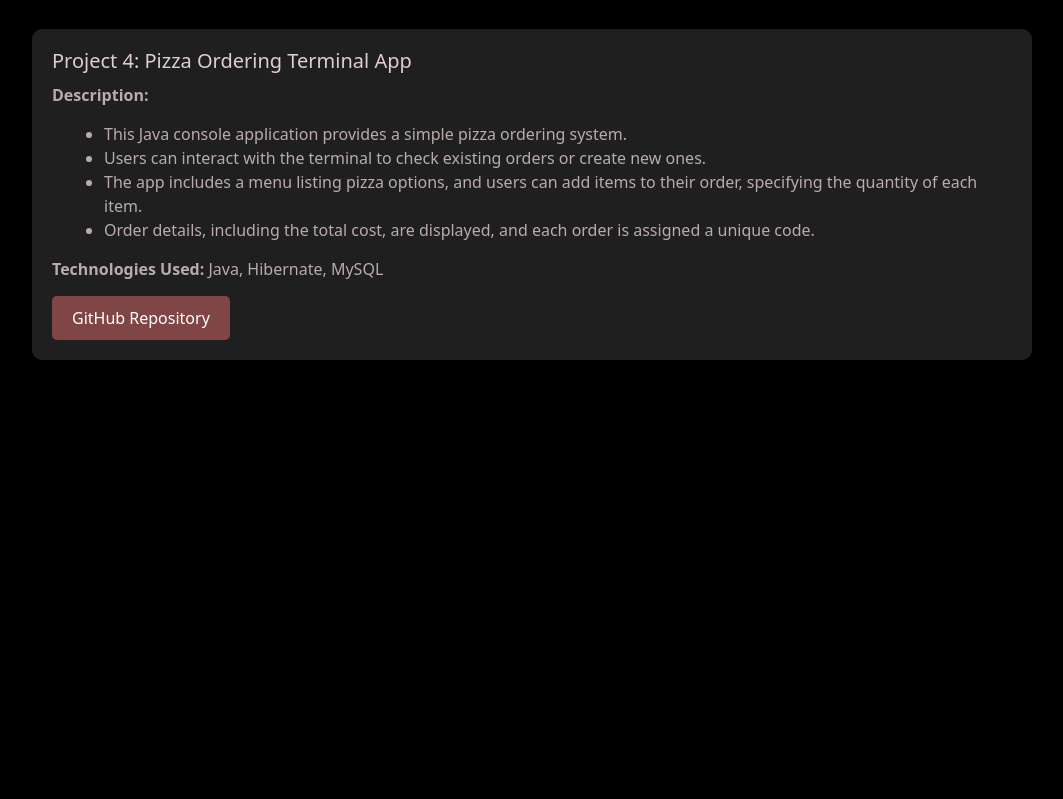
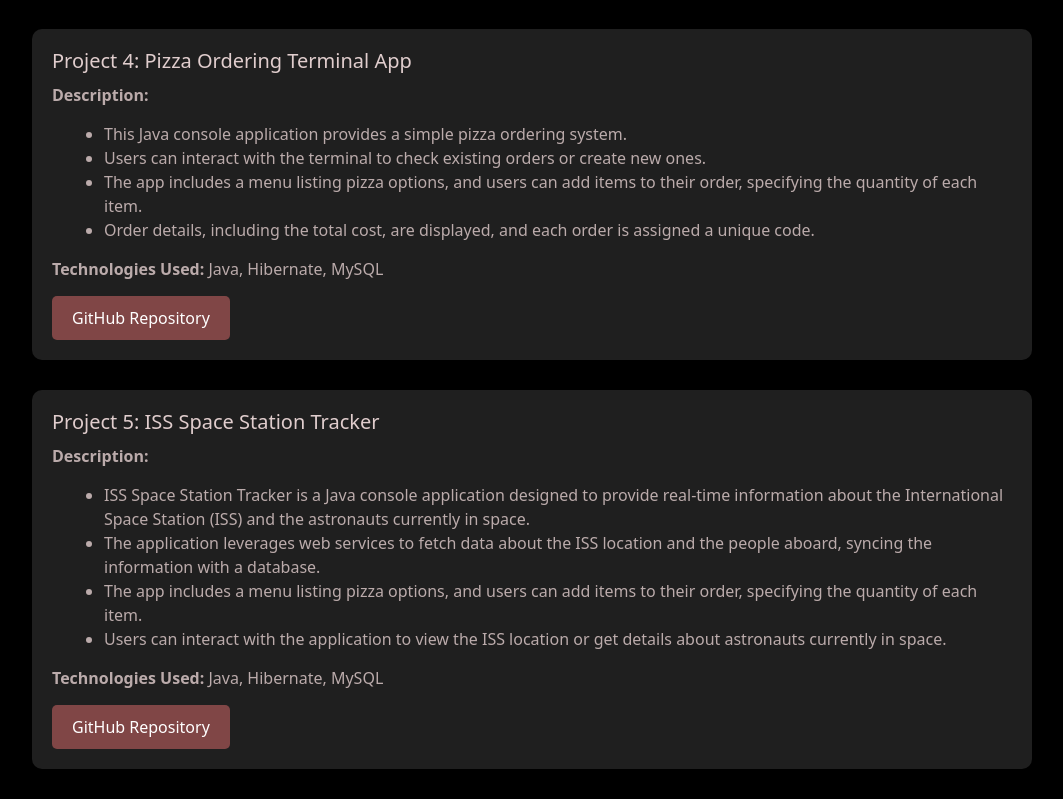
Before and after one commit to bardhoshimajlinda/Portfolio, an Angular app: page /projects in a window 1280 px wide. Shown: the part 1543-2342 px from the top of the page, without its empty margins (108-1171 px from the left). Before the commit the page ends 1933 px from the top, so only its background shows below. Built offline with nearby package versions, Linux system fonts and the light colour scheme.

Commit message:
Added project

```diff
--- a/src/app/projects/projects.component.html
+++ b/src/app/projects/projects.component.html
@@ -84,3 +84,20 @@
     </div>
   </div>
 </section>
+
+<section class="projects">
+  <div class="project">
+    <h3>Project 5: ISS Space Station Tracker</h3>
+    <p><strong>Description:</strong></p>
+    <ul>
+      <li>ISS Space Station Tracker is a Java console application designed to provide real-time information about the International Space Station (ISS) and the astronauts currently in space.</li>
+      <li>The application leverages web services to fetch data about the ISS location and the people aboard, syncing the information with a database.</li>
+      <li>The app includes a menu listing pizza options, and users can add items to their order, specifying the quantity of each item.</li>
+      <li>Users can interact with the application to view the ISS location or get details about astronauts currently in space.</li>
+    </ul>
+    <p><strong>Technologies Used:</strong> Java, Hibernate, MySQL</p>
+    <div class="buttons">
+      <a href="https://github.com/bardhoshimajlinda/ISS_Space_Station" class="button">GitHub Repository</a>
+    </div>
+  </div>
+</section>
```
